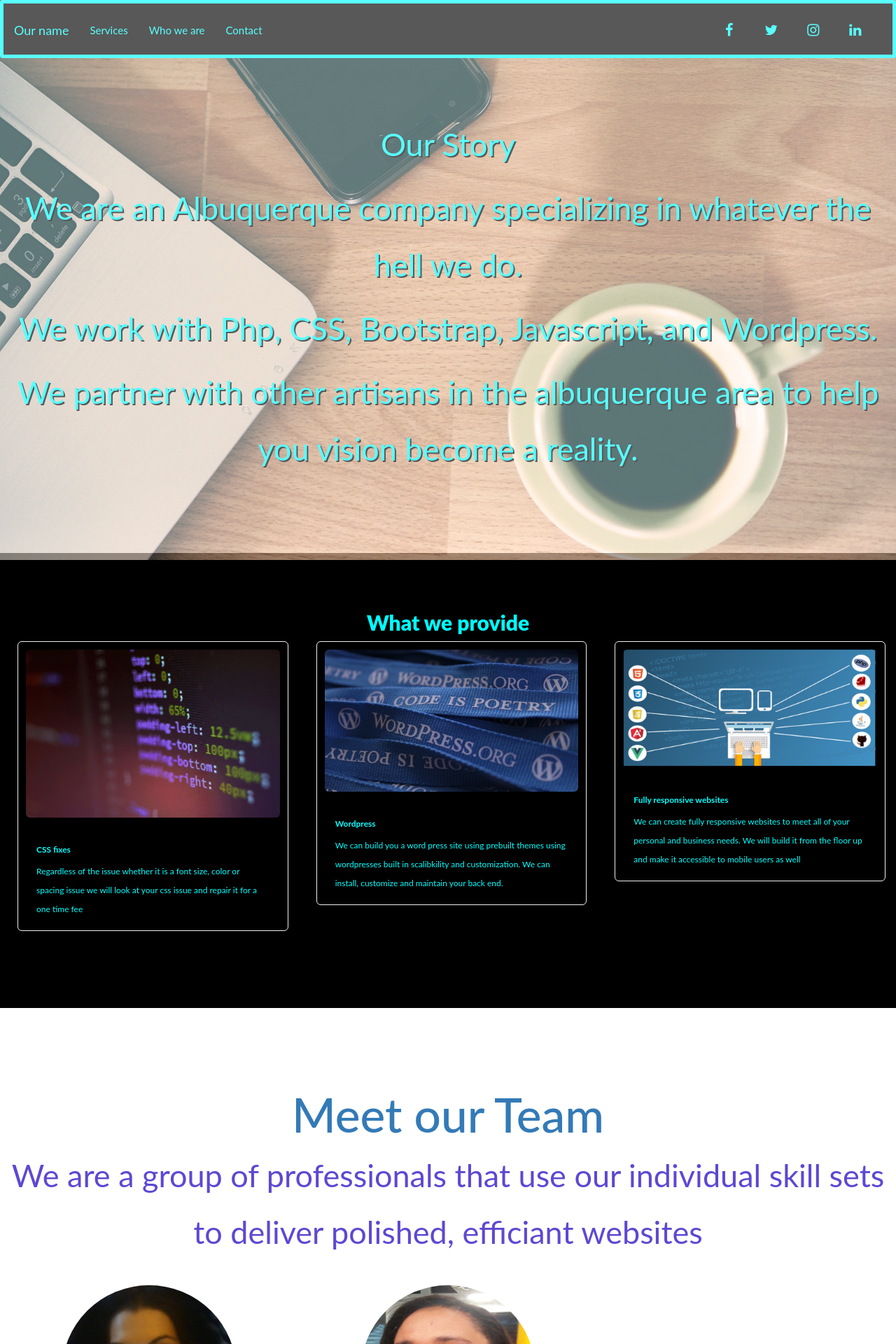
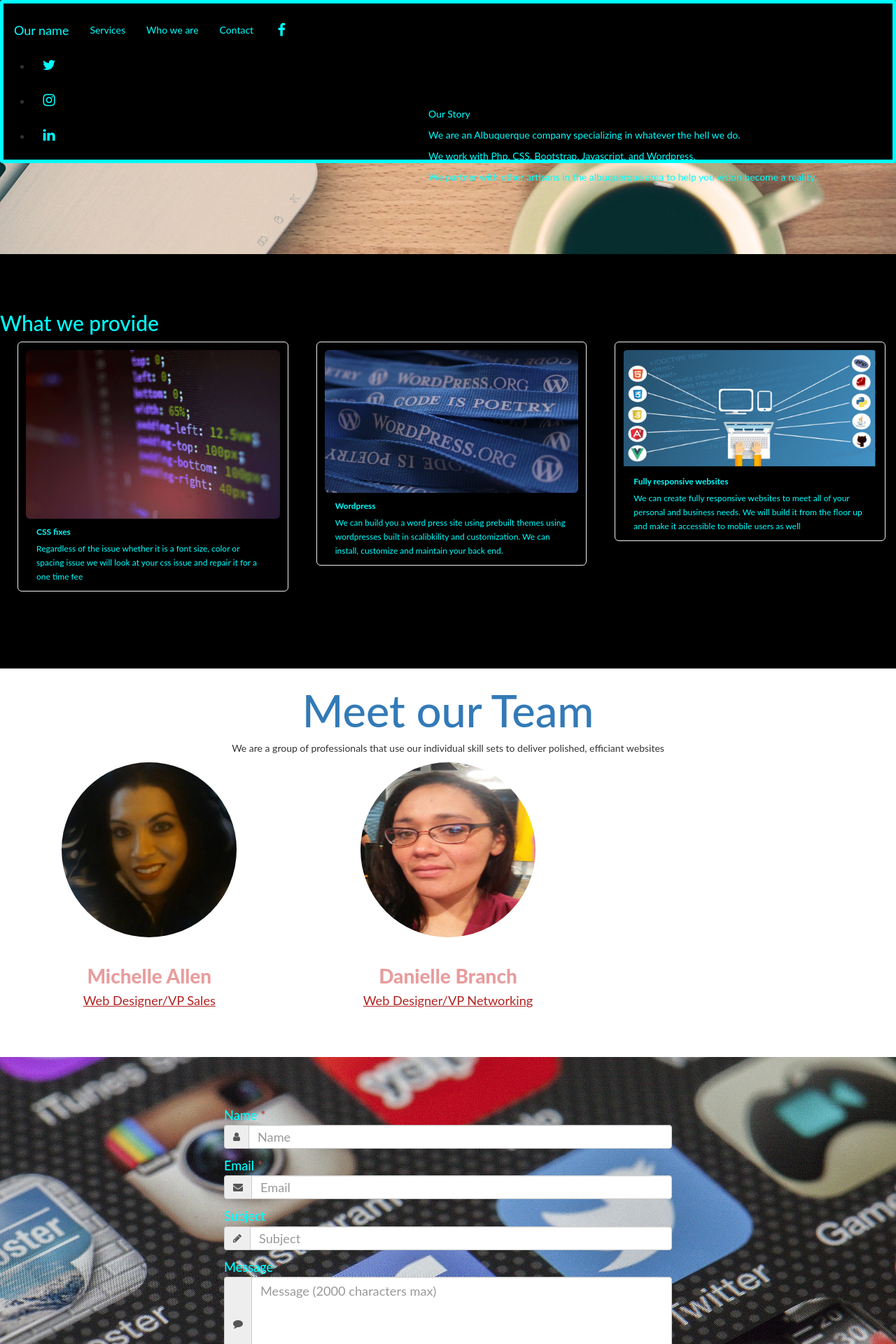
Before and after one commit to dbranch82/danielle-about-me, a PHP site: page / in a window 1280 px wide. Shown: the top 1920 px of the page at 70% size. Run offline with PHP 8.4, Linux system fonts and the light colour scheme; some libraries are stand-ins or nearby versions.

Commit message:
made some css fixes

```diff
--- a/public_html/css/style.css
+++ b/public_html/css/style.css
@@ -2,15 +2,10 @@
 trying
  */
 body, html {
-	height: 100%;
-	margin: 0;
-	font: 400 15px/1.8 "Lato", sans-serif;
-	color: #5d48d3;
+	font-family: "Lato", sans-serif;
 }
 
 .bgimg-1, .bgimg-2, .bgimg-3, .bgimg-4 {
-	position: relative;
-	opacity: 0.65;
 	background-attachment: fixed;
 	background-position: center;
 	background-repeat: no-repeat;
@@ -45,7 +40,6 @@ footer {
 
 .bgimg-3 {
 	background-image: url("../images/twitter-292994_1920.jpg");
-	min-height: 400px;
 }
 
 .bgimg-4 {
@@ -61,10 +55,6 @@ footer {
 
 .divstyle1 {
 	background-color: white;
-	color: darkturquoise;
-	text-align: -webkit-center;
-	position: relative;
-	padding: 1%;
 }
 
 .divstyle2 {
@@ -83,14 +73,14 @@ footer {
 	text-align: justify;
 }
 
-.caption {
-	left: 0;
-	padding-top: 10%;
-	width: 100%;
-	text-align: center;
-	color: #000;
-	display: initial;
-}
+/*.caption {*/
+	/*left: 0;*/
+	/*padding-top: 10%;*/
+	/*width: 100%;*/
+	/*text-align: center;*/
+	/*color: #000;*/
+	/*display: initial;*/
+/*}*/
 
 .caption span.border {
 	background-color: transparent;
@@ -103,9 +93,12 @@ footer {
 }
 
 .caption {
-	color: white;
-	font-weight: 900;
+	/*color: white;*/
+	/*font-weight: 900;*/
+	/*align-items: center;*/
+	display: flex;
 	align-items: center;
+	height: 100%;
 
 }
 
@@ -204,12 +197,9 @@ footer {
 /*
 icons
  */
-ul.social-network {
-	list-style: none;
-	margin-left: 0 !important;
-	padding-left: 49%;
-	display: flex;
-}
+/*ul.social-network {*/
+
+/*}*/
 
 /* social icons */
 .social-network a.icoGithub:hover {
@@ -306,19 +296,9 @@ div.product-chooser div.product-chooser-item input{
 	visibility:hidden;
 }
 
-/*=========================
-  Icons
- ================= */
-
-/* footer social icons */
-
-ul.social-network li {
-	display: inline;
-	margin: 0 5px;
-}
 
 .g-recaptcha {
-	padding-top: inherit;
+	/*padding-top: inherit;*/
 }
 
 /* footer social icons */
@@ -413,8 +393,8 @@ div#navbar {
 }
 
 .col-md-12 {
-	padding-top: 7%;
-	padding-bottom: 2%;
+	/*padding-top: 7%;*/
+	/*padding-bottom: 2%;*/
 }
 
 label {
@@ -424,7 +404,7 @@ label {
 
 h3 {
 	text-align: -webkit-center;
-	color: cyan;
+	/*color: cyan;*/
 	font-weight: inherit;
 	padding-top: 5%;
 }
@@ -446,7 +426,7 @@ h1 {
 
 p {
 	font-weight: 400;
-	font-size: 3em;
+	/*font-size: 3em;*/
 }
 
 .img-quadrata {
@@ -457,7 +437,7 @@ p {
 
 h3 {
 	font-weight: 800;
-	color: cyan;
+	/*color: cyan;*/
 	font-size: 2em;
 }
 
@@ -476,43 +456,53 @@ small {
 }
 
 .words {
-	padding-top: inherit;
+	/*padding-top: inherit;*/
 	color: cyan;
-	text-shadow: 2px 2px black;
-	display: inherit;
+	/*text-shadow: 2px 2px black;*/
+	/*display: inherit;*/
+	position: relative;
+	top: -100px;
 }
 .row.form-group.product-chooser {
 	background-color: black;
 	padding-bottom: 8%;
 	padding-top: 5%;
 	color: cyan;
-	text-shadow: 2px 2px #000;
+	/*text-shadow: 2px 2px #000;*/
 }
 
 	.container {
 		width: auto;
 
 	}
-.h2, h2 {
-	font-size: 30px;
-	text-align: -webkit-center;
-	font-weight: 900;
-	color: cyan;
-}
+/*.h2, h2 {*/
+	/*font-size: 30px;*/
+	/*text-align: -webkit-center;*/
+	/*font-weight: 900;*/
+	/*color: cyan;*/
+/*}*/
 form#contact-form {
 	padding-left: 25%;
 	padding-right: 25%;
 	padding-top: 5%;
 }
-.g-recaptcha {
-	padding-left: 25%;
+.g-recaptcha > div {
+	margin: 0 auto;
 }
 .row {
 	margin-right: -15px;
 	margin-left: -15px;
 	margin-top: -10px;
 }
-.buttons {
-	padding-left: 34%;
-	padding-bottom: 8%;
+/*.buttons {*/
+	/*padding-left: 34%;*/
+	/*padding-bottom: 8%;*/
+/*}*/
+
+@media only screen and (max-width: 768px) {
+	.social-network,
+	.navbar-nav {
+		margin: 0;
+		padding-left: 0;
+	}
 }
```
Also changed, not shown: public_html/index.php (+21 -14 lines).
